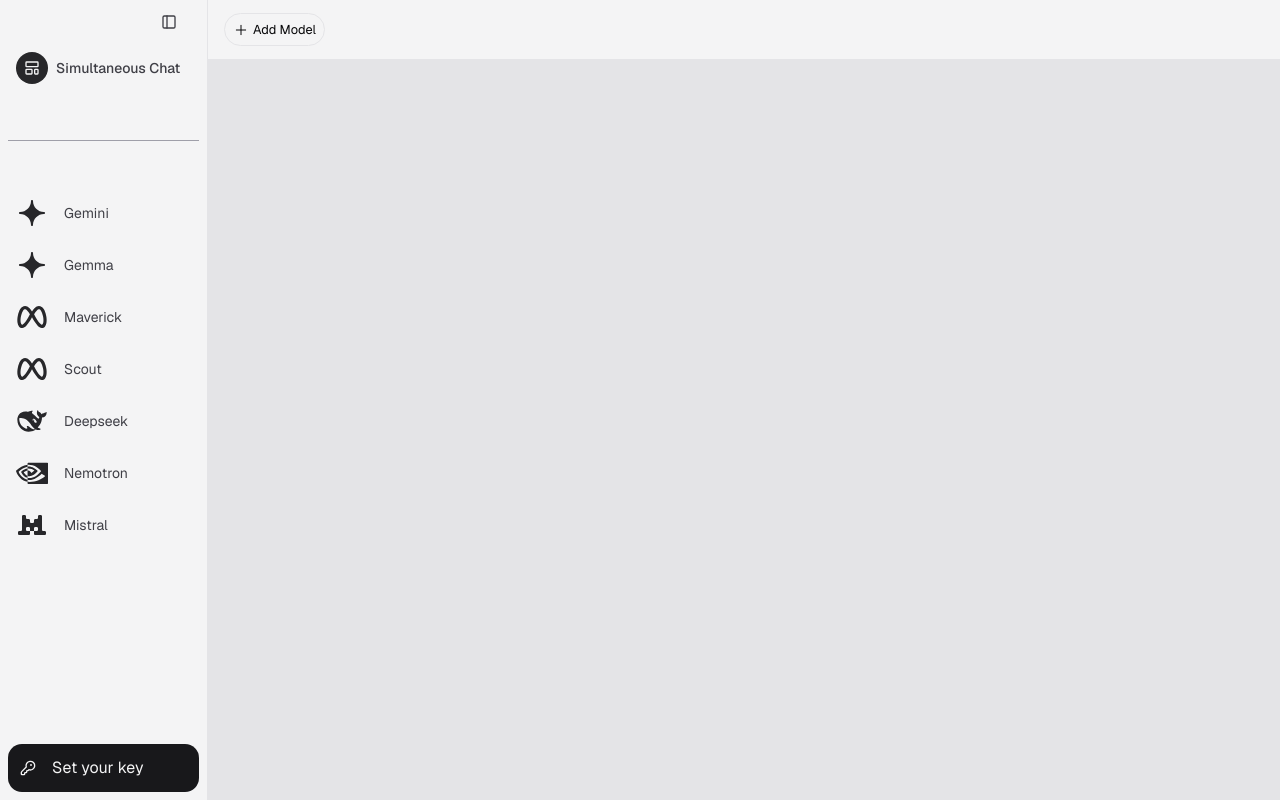
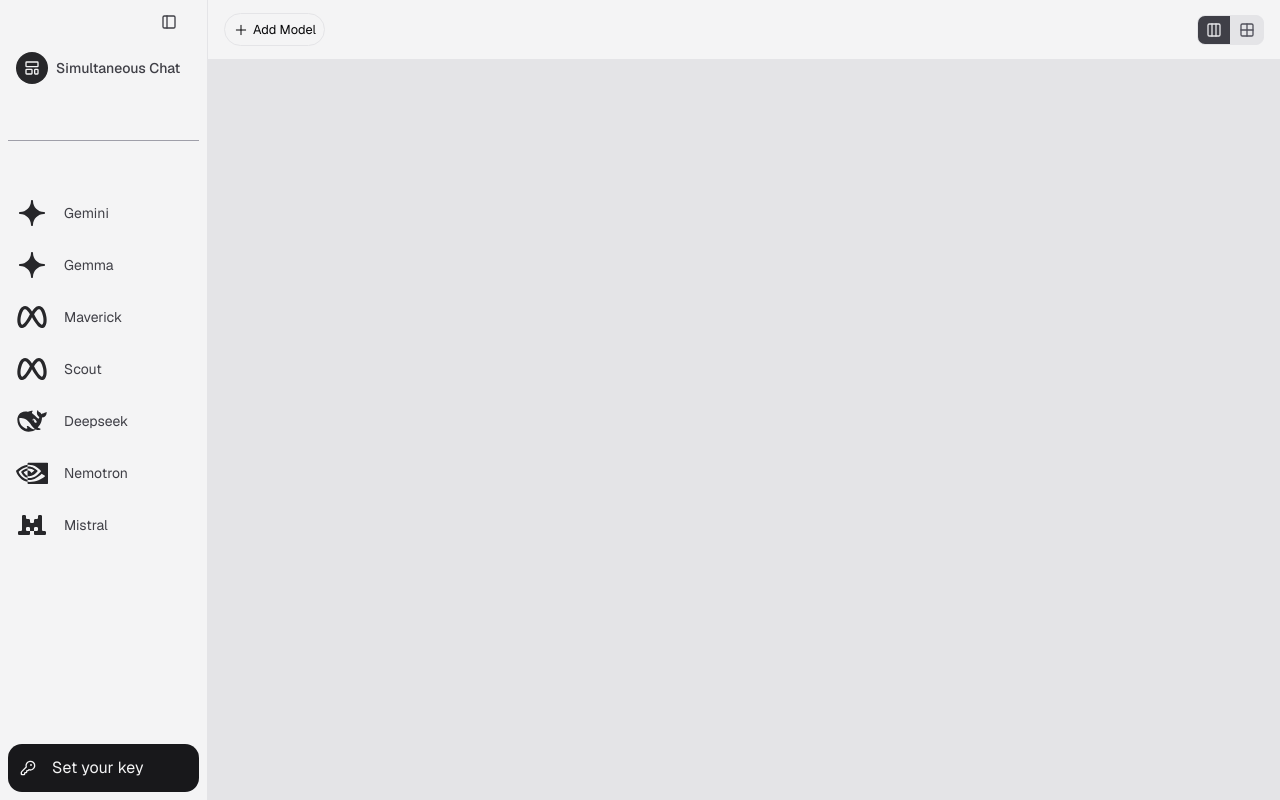
Before and after one commit to rnyell/prizm, a Next.js app: page /m in a window 1280 px wide. Built offline with nearby package versions, Linux system fonts and the light colour scheme.

Commit message:
feat: changing chat layout

```diff
--- a/src/app/[slug]/chat-screen.tsx
+++ b/src/app/[slug]/chat-screen.tsx
@@ -70,7 +70,7 @@
     <div className="pb-10 h-full relative bg-zinc-50">
       <MessagesArea messages={messages} />
       <div
-        className="mt-4 w-3/5 absolute z-10 left-1/2 -translate-x-1/2"
+        className="mt-4 w-3/5 absolute z-10 left-1/2 -translate-x-1/2 flex justify-center"
         style={{ bottom: messages.length < 1 ? "50%" : "1rem" }}
       >
         <InputField
--- a/src/app/m/chat-section.tsx
+++ b/src/app/m/chat-section.tsx
@@ -84,7 +84,7 @@
       </div>
       <MessagesArea messages={messages} />
       <div
-        className="mt-4 w-3/5 absolute z-10 left-1/2 -translate-x-1/2"
+        className="mt-4 w-3/5 absolute z-10 left-1/2 -translate-x-1/2 flex justify-center"
         style={{ bottom: messages.length < 1 ? "50%" : "1rem" }}
       >
         <InputField
--- a/src/app/m/page.tsx
+++ b/src/app/m/page.tsx
@@ -8,17 +8,25 @@
 function Page() {
   const { sectionStore } = useSections();
   const count = sectionStore.models.length;
+  const layout = sectionStore.layout;
 
-  const styles: CSSProperties = {
-    gridTemplateColumns: `repeat(${count}, minmax(0, 1fr))`,
-    gridTemplateRows: `repeat(1, minmax(0, 1fr))`,
-  };
+  const styles: CSSProperties =
+    layout === "col"
+      ? {
+          gridTemplateColumns: `repeat(${count}, minmax(0, 1fr))`,
+          gridTemplateRows: `repeat(1, minmax(0, 1fr))`,
+        }
+      : {
+          gridTemplateColumns: `repeat(${count <= 2 ? 1 : 2}, minmax(0, 1fr))`,
+          gridTemplateRows: `repeat(${count === 1 ? 1 : 2}, minmax(0, 1fr))`,
+          gridAutoFlow: "column dense",
+        };
 
   return (
     <div className="h-svh grid grid-rows-[auto_calc(100svh-60px)]">
       <Toolbar />
       <div className="h-full relative">
-        <div className="h-full grid gap-x-1 bg-border" style={styles}>
+        <div className="h-full grid gap-x-px bg-border" style={styles}>
           {sectionStore.models.map((model) => {
             return <ChatSection model={model} key={model} />;
           })}
--- a/src/app/m/toolbar.tsx
+++ b/src/app/m/toolbar.tsx
@@ -1,11 +1,14 @@
 "use client";
 
+import { toast } from "sonner";
 import { useSections } from "@/providers";
+import { cn, getModelByName } from "@/lib/utils";
 import {
   Popover,
   PopoverTrigger,
   PopoverContent,
 } from "@/components/ui/popover";
+import { Button } from "@/components/ui/button";
 import {
   GeminiIcon,
   MetaIcon,
@@ -13,10 +16,8 @@
   NvidiaIcon,
   MistralIcon,
 } from "@/components/icons";
-import { PlusIcon } from "lucide-react";
-import { getModelByName } from "@/lib/utils";
-import { ModelName } from "@/lib/types";
-import { Button } from "@/components/ui/button";
+import { Columns3Icon, Grid2x2Icon, PlusIcon } from "lucide-react";
+import type { Model, ModelName } from "@/lib/types";
 
 const items = [
   { name: "Gemini", icon: GeminiIcon },
@@ -31,6 +32,21 @@
 function Toolbar() {
   const { sectionStore, sectionDispatch } = useSections();
   const models = sectionStore.models;
+  const layout = sectionStore.layout;
+
+  function modelHandler(model: Model) {
+    if (models.length < 4) {
+      sectionDispatch({ type: "add_model", model });
+    } else {
+      toast.warning("You can chat with only four models at once.", {
+        position: "top-center",
+      });
+    }
+  }
+
+  function layoutHandler(layout: "col" | "grid") {
+    sectionDispatch({ type: "set_layout", layout });
+  }
 
   return (
     <div className="px-4 py-2 h-[60px] flex items-center text-[0.8rem] sticky z-10 top-0 border-b bg-zinc-100">
@@ -50,7 +66,7 @@
                 return (
                   <Button
                     className="px-2 py-1.5 h-[unset] gap-1 border rounded-full text-xs text-zinc-900 bg-zinc-100 hover:bg-zinc-200 cursor-pointer"
-                    onClick={() => sectionDispatch({ type: "add_model", model })}
+                    onClick={() => modelHandler(model)}
                     disabled={Boolean(isSelected)}
                     key={item.name}
                   >
@@ -63,6 +79,30 @@
           </PopoverContent>
         </Popover>
       </div>
+      <div className="ml-auto overflow-hidden flex items-center gap-px rounded-md border bg-border">
+        <div
+          className={cn(
+            "py-1.5 px-2",
+            layout === "col"
+              ? "bg-zinc-700 stroke-zinc-200"
+              : "bg-zinc-200 stroke-zinc-600 cursor-pointer",
+          )}
+          onClick={() => layoutHandler("col")}
+        >
+          <Columns3Icon className="size-4 stroke-inherit" />
+        </div>
+        <div
+          className={cn(
+            "py-1.5 px-2",
+            layout === "grid"
+              ? "bg-zinc-700 stroke-zinc-200"
+              : "bg-zinc-200 stroke-zinc-600 cursor-pointer",
+          )}
+          onClick={() => layoutHandler("grid")}
+        >
+          <Grid2x2Icon className="size-4 stroke-inherit" />
+        </div>
+      </div>
     </div>
   );
 }
--- a/src/components/sidemenu.tsx
+++ b/src/components/sidemenu.tsx
@@ -16,7 +16,7 @@
   SidebarSeparator,
   SidebarHeader,
   SidebarFooter,
-} from "@/components/ui/sidebar";
+} from "./ui/sidebar";
 import { Popover, PopoverContent, PopoverTrigger } from "./ui/popover";
 import { Input } from "./ui/input";
 import { Button } from "./ui/button";
@@ -79,7 +79,7 @@
     if (typeof apiKey === "string") {
       setApiKey(apiKey);
     } else {
-      alert("failed to set api key. please try again!");
+      alert("failed to set api key for unknown reason. please try again!");
     }
     setOpen(false);
   }
@@ -147,7 +147,7 @@
               To obtain an API key visit{" "}
               <Link
                 className="underline"
-                href="https://www.openrouter.ai"
+                href="https://openrouter.ai/settings/keys"
                 target="_blank"
               >
                 openrouter.ai
--- a/src/providers/section.tsx
+++ b/src/providers/section.tsx
@@ -7,6 +7,7 @@
 type Store = {
   models: Model[];
   messages: Message[];
+  layout: "col" | "grid";
 };
 
 type Action =
@@ -23,11 +24,16 @@
       model: Model;
       role: "system";
       content: string;
+    }
+  | {
+      type: "set_layout";
+      layout: "col" | "grid";
     };
 
 const initialStore: Store = {
   models: [],
   messages: [],
+  layout: "col",
 };
 
 function reducer(store: Store, action: Action): Store {
@@ -50,6 +56,9 @@
       const { model, role, content } = action;
       const messages = [...store.messages, { model, role, content }];
       return { ...store, messages };
+    }
+    case "set_layout": {
+      return { ...store, layout: action.layout };
     }
   }
 }
```
